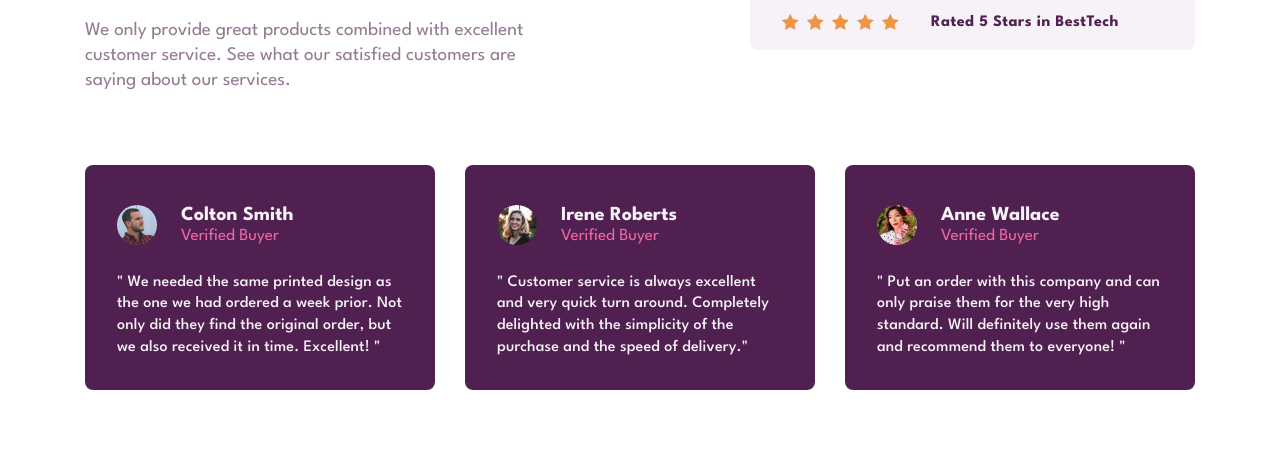
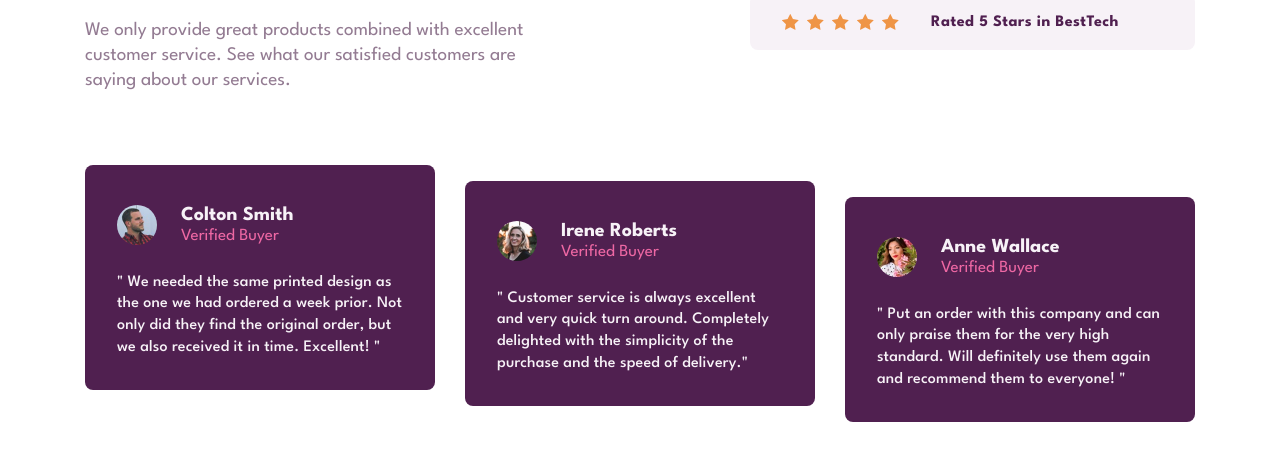
Before and after one commit to lunr-ish/social-proof-section, a plain HTML site: page index.html in a window 1280 px wide. Shown: the part 292-752 px from the top of the page. Drawn offline with Linux system fonts and the light colour scheme.

Commit message:
add testimonials styles for desktop

```diff
--- a/style.css
+++ b/style.css
@@ -236,4 +236,16 @@ main {
   .testimonials__item:not(:last-child) {
     margin: 0;
   }
+
+  .testimonials__item {
+    position: relative;
+  }
+
+  .testimonials__item:nth-child(2) {
+    top: 1rem;
+  }
+
+  .testimonials__item:nth-child(3) {
+    top: 2rem;
+  }
 }
```
